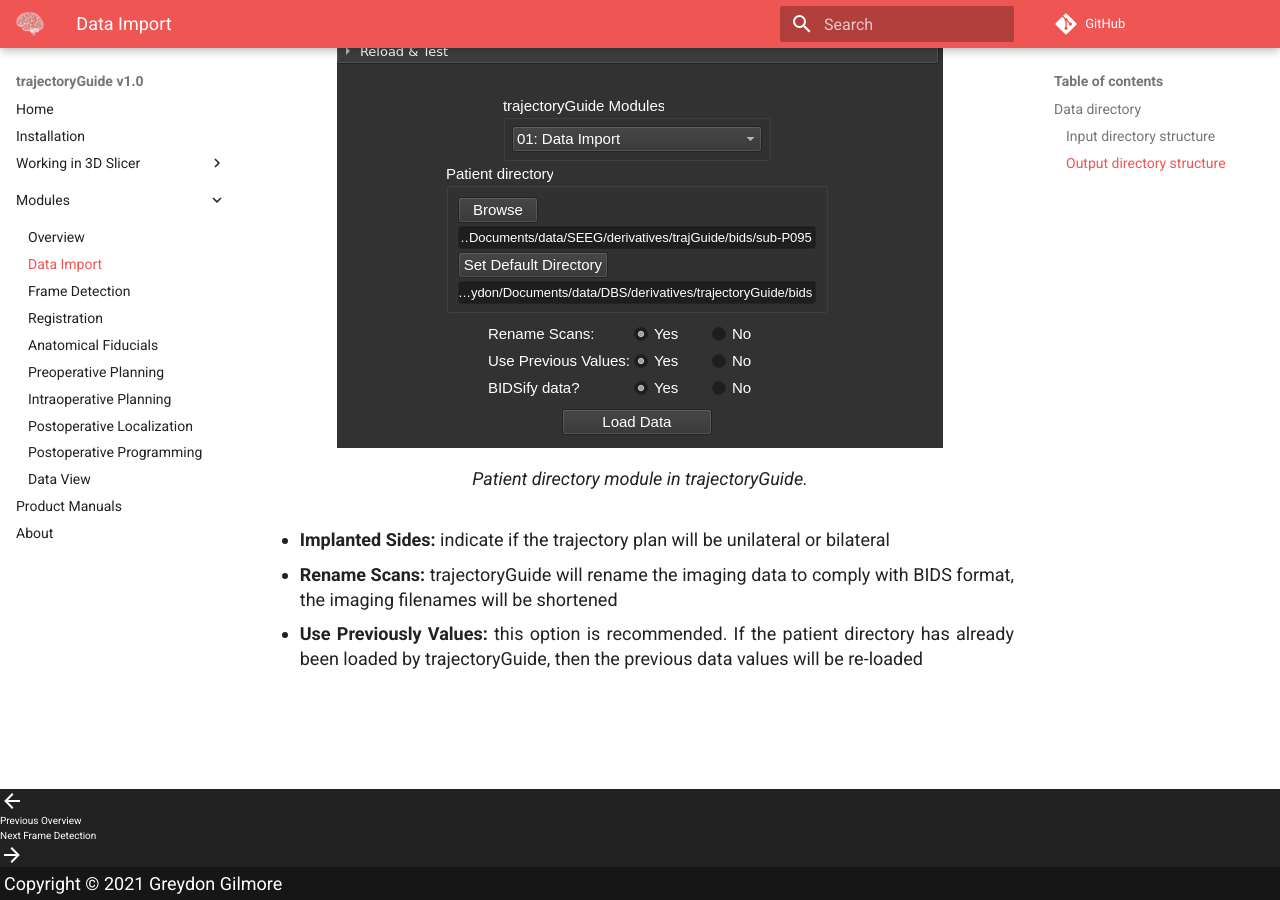
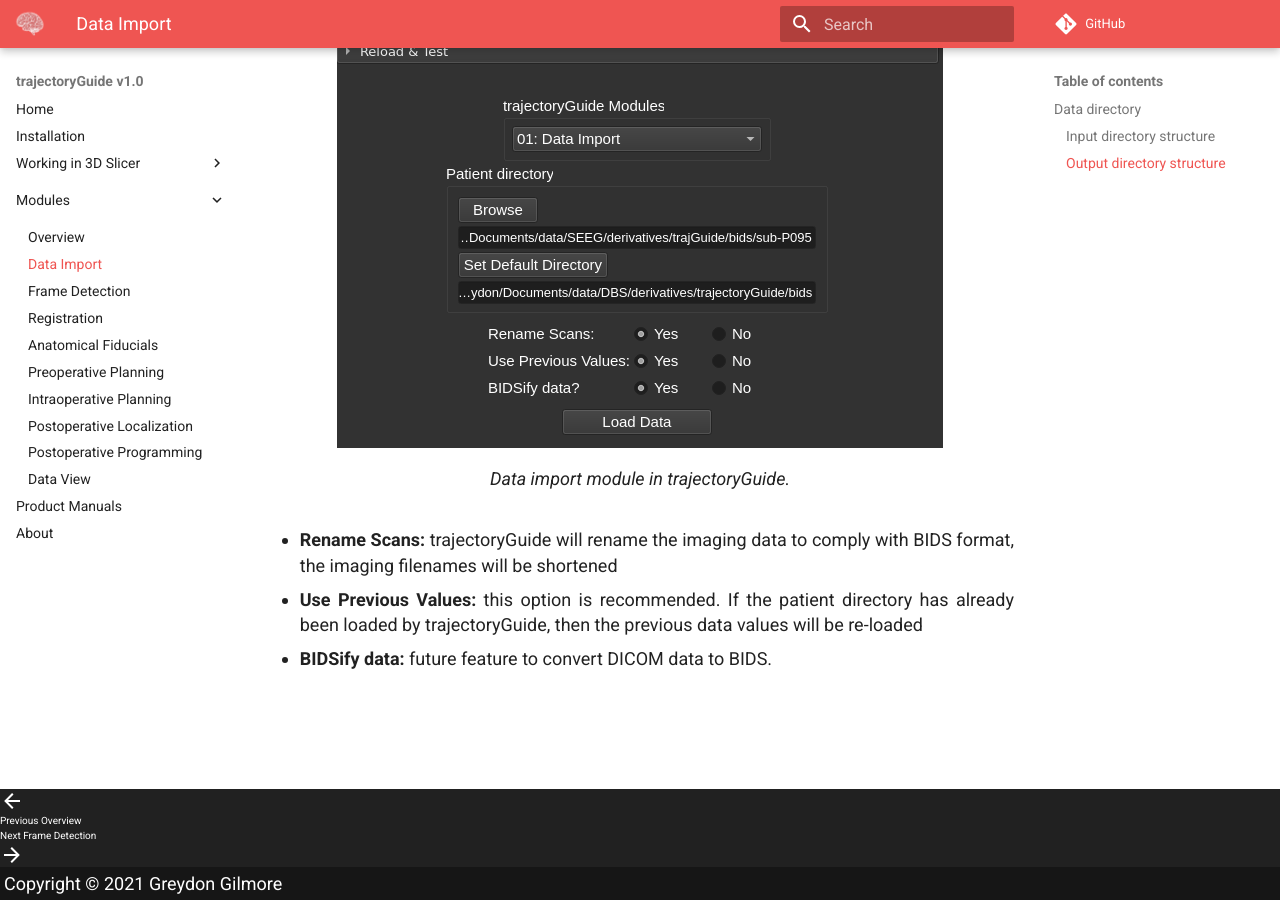
Before and after one commit to greydongilmore/trajectoryGuide-site, an MkDocs documentation site: the page built from docs/widgets/01_data_import.md, in a window 1280 px wide and 900 px high, scrolled down 1670 px. Built offline with MkDocs 1.6.1 and Material for MkDocs 9.7.7, drawn with Linux system fonts in a browser that asks for light colours; nearby versions of some CDN libraries; comment, search, counter and statistics services are not loaded.

Commit message:
small edits

````diff
--- a/docs/widgets/01_data_import.md
+++ b/docs/widgets/01_data_import.md
@@ -17,6 +17,7 @@
 &emsp;&emsp;**trajectoryGuide** requires the input data folder to be organized according to <a href="https://bids.neuroimaging.io/" target="_blank">Brain Imaging Data Structure (BIDS)</a>. The following is an example input directory.
 
 ```
+
 bids/
     ├── dataset_description.json
     └── sub-<subject_label>/
@@ -27,6 +28,7 @@
             │   └── sub-<subject_label>_ses-<ses_label>_acq-Tra_T2w.nii.gz
             └── ct/
                 └── sub-<subject_label>_ses-<ses_label>_acq-Frame_ct.nii.gz
+
 ```
 
 ### Output directory structure
@@ -34,6 +36,7 @@
 &emsp;&emsp;**trajectoryGuide** trajectoryGuide stores processed data within the derivatives directoy of the BIDS dataset.
 
 ```java
+
 bids/
     ├── dataset_description.json
     └── sub-<subject_label>/...
@@ -54,6 +57,7 @@
                 ├── source/...
                 ├── space/...
                 └── summaries/...
+
 ```
 
 &emsp;&emsp;Each image volume has an associated `.json` file that stores metadata associated with the volume as it progresses through the **trajectoryGuide** workflow. Select the import options prior to loading the patient directory.
@@ -61,13 +65,13 @@
 <center>
     <figure>
         <img src="img/patient_directory_wig.png" alt="patient_directory_wig"/>
-        <figcaption>Patient directory module in trajectoryGuide.</figcaption>
+        <figcaption>Data import module in trajectoryGuide.</figcaption>
     </figure>
 </center>
 
-* **Implanted Sides:** indicate if the trajectory plan will be unilateral or bilateral
 * **Rename Scans:** trajectoryGuide will rename the imaging data to comply with BIDS format, the imaging filenames will be shortened
-* **Use Previously Values:** this option is recommended. If the patient directory has already been loaded by trajectoryGuide, then the previous data values will be re-loaded
+* **Use Previous Values:** this option is recommended. If the patient directory has already been loaded by trajectoryGuide, then the previous data values will be re-loaded
+* **BIDSify data:** future feature to convert DICOM data to BIDS.
 
 <br>
 <br>
````
Also changed, not shown: docs/index.md (+2 -2 lines), docs/installation.md (+6 -1 lines), docs/img/preoperative_features_01.png (added), docs/img/preoperative_features_02.png (added), 1 other file.
